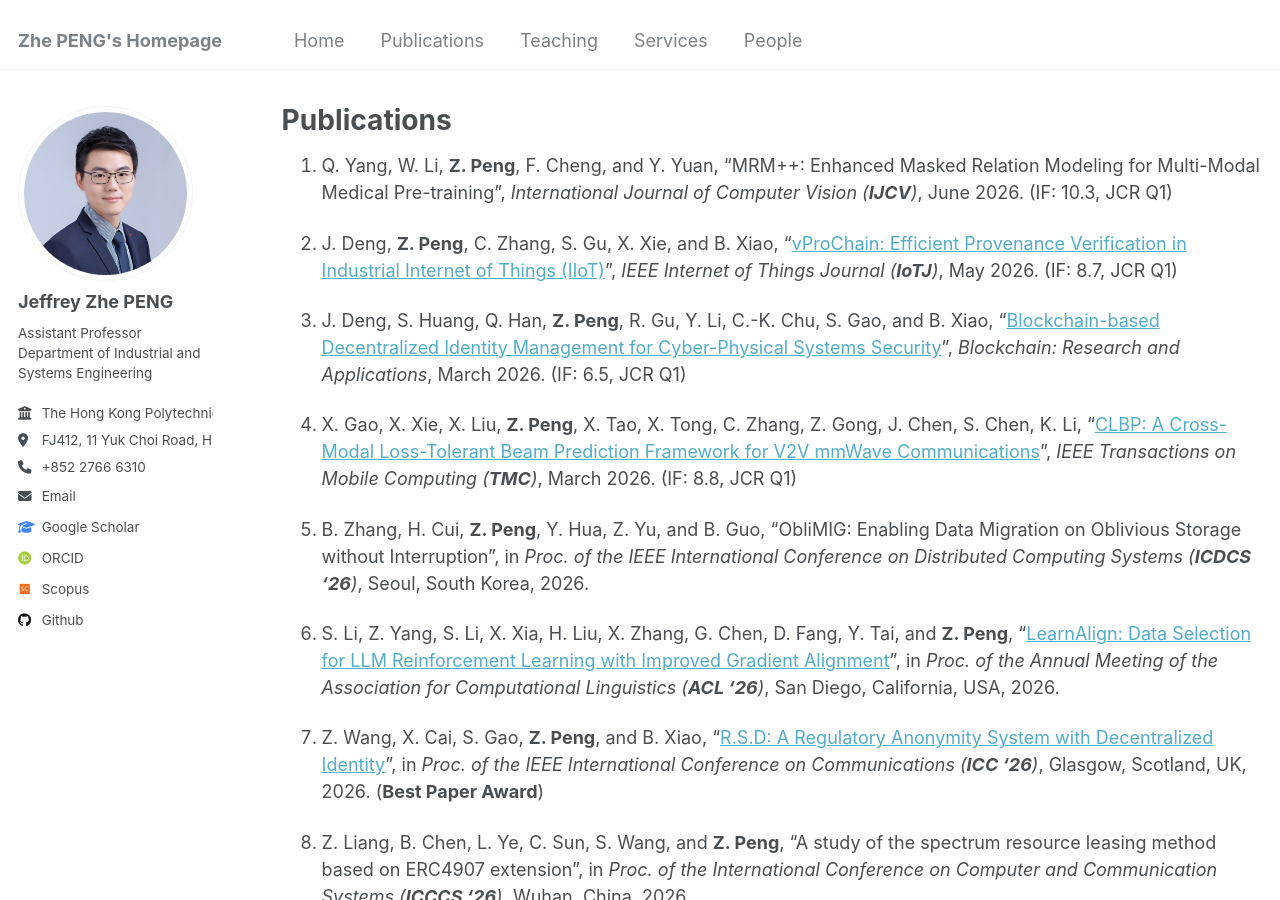
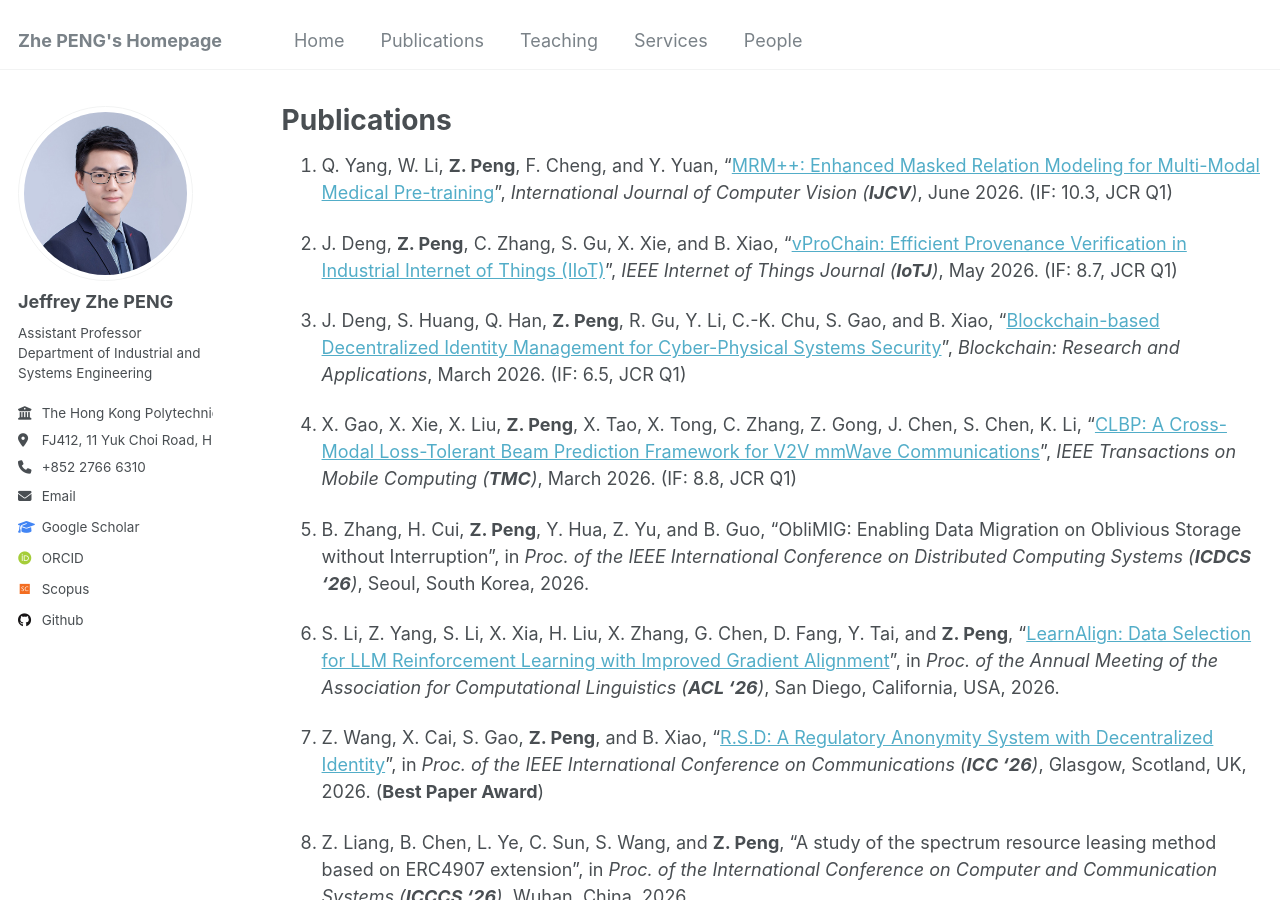
Before and after one commit to PENG-Zhe/peng-zhe.github.io, a Jekyll site: the page built from _pages/publications.md, in a window 1280 px wide and 900 px high. Built offline with Jekyll 4.4.1, drawn with Linux system fonts in a browser that asks for light colours; some web fonts are replaced; part of the change alters nothing that is shown.

```diff
--- a/_pages/publications.md
+++ b/_pages/publications.md
@@ -3,7 +3,7 @@ title: "Publications"
 permalink: /publications/
 layout: archive
 ---
-1. Q. Yang, W. Li, **Z. Peng**, F. Cheng, and Y. Yuan, "MRM++: Enhanced Masked Relation Modeling for Multi-Modal Medical Pre-training", _International Journal of Computer Vision (**IJCV**)_, June 2026. (IF: 10.3, JCR Q1)
+1. Q. Yang, W. Li, **Z. Peng**, F. Cheng, and Y. Yuan, "[MRM++: Enhanced Masked Relation Modeling for Multi-Modal Medical Pre-training](https://link.springer.com/article/10.1007/s11263-026-02938-5)", _International Journal of Computer Vision (**IJCV**)_, June 2026. (IF: 10.3, JCR Q1)
 
 1. J. Deng, **Z. Peng**, C. Zhang, S. Gu, X. Xie, and B. Xiao, "[vProChain: Efficient Provenance Verification in Industrial Internet of Things (IIoT)](https://ieeexplore.ieee.org/document/11534176)", _IEEE Internet of Things Journal (**IoTJ**)_, May 2026. (IF: 8.7, JCR Q1)
 
```
